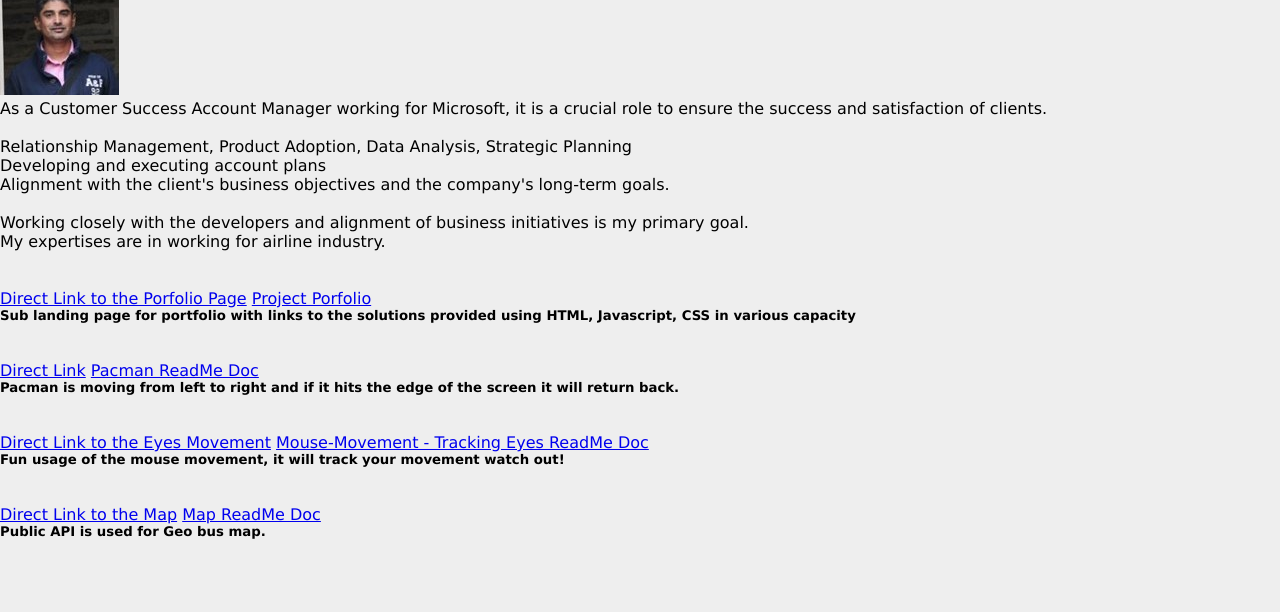
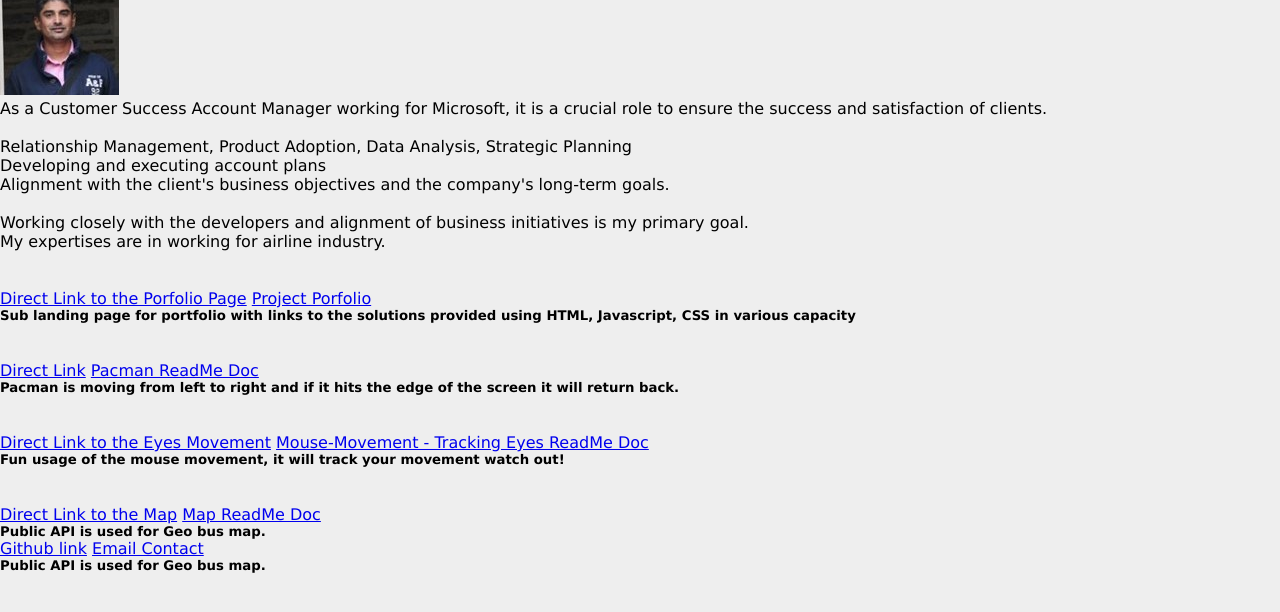
Before and after one commit to abdulali01/abdulali01.github.io, a plain HTML site: page index.html in a window 1280 px wide. Shown: the part 92-704 px from the top of the page. Drawn offline with Linux system fonts and the light colour scheme.

Commit message:
Update index.html

```diff
--- a/index.html
+++ b/index.html
@@ -62,6 +62,12 @@
                 <a href="https://github.com/abdulali01/MapRoute/blob/main/README.md">Map ReadMe Doc</a>
                 <h5>Public API is used for Geo bus map.</h5>
             </li>
+
+            <li class="options">
+                <a href="https://abdulali01.github.io/">Github link</a>
+                <a href="mailto:abdullah.ali1@gmail.com">Email Contact</a>
+                <h5>Public API is used for Geo bus map.</h5>
+            </li>
         </ul>
 
 </body>
```
